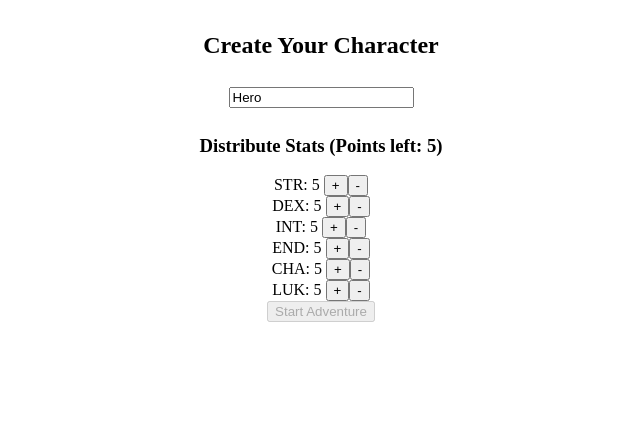
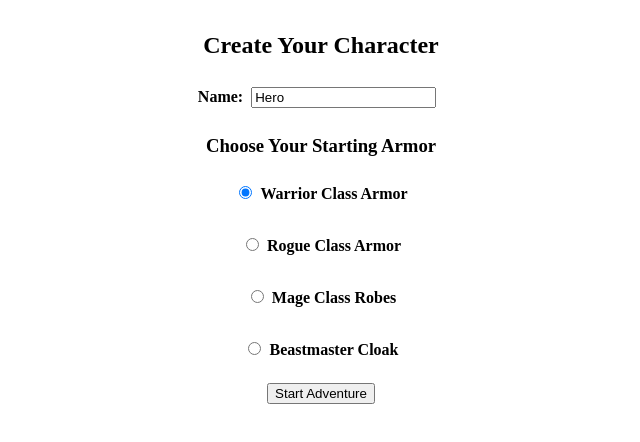
Before and after one commit to RainySunsetGod/mySite, a React (Vite) app in the folder adventure-evolution/: page / in a window 1280 px wide. Shown: the top 442 px of the page, without its empty margins (319-959 px from the left). Built offline with nearby package versions, Linux system fonts and the light colour scheme.

Commit message:
inventory and stat allotments

```diff
--- /dev/null
+++ b/adventure-evolution/src/components/Inventory.tsx
@@ -0,0 +1,38 @@
+import type { Player } from "../state/player";
+import { getContent } from "../data/library";
+
+type Props = {
+  player: Player;
+  onClose: () => void;
+};
+
+export default function InventoryScreen({ player, onClose }: Props) {
+  const items = player.inventory.map(getContent).filter(Boolean);
+
+  return (
+    <div style={{ padding: "2rem", textAlign: "center" }}>
+      <h2>Your Inventory</h2>
+
+      {items.length === 0 ? (
+        <p>Your bag is empty.</p>
+      ) : (
+        <ul style={{ listStyle: "none", padding: 0 }}>
+          {items.map((item) => (
+            <li key={item!.id} style={{ margin: "0.5rem 0" }}>
+              <strong>{item!.name}</strong> ({item!.type})
+              {item?.special && (
+                <div style={{ fontSize: "0.8rem", color: "gray" }}>
+                  {item.special}
+                </div>
+              )}
+            </li>
+          ))}
+        </ul>
+      )}
+
+      <button onClick={onClose} style={{ marginTop: "1rem" }}>
+        Close
+      </button>
+    </div>
+  );
+}
--- a/adventure-evolution/src/data/library/armor.ts
+++ b/adventure-evolution/src/data/library/armor.ts
@@ -14,4 +14,42 @@ export const ARMORS: ContentItem[] = [
         defenseBoost: 1,
         special: "Reduce spell cost",
     },
+
+    // ✅ Starting class armors:
+    {
+        id: "armor_warrior",
+        name: "Warrior Class Armor",
+        type: "Armor",
+        defenseBoost: 5,
+        statModifiers: { STR: 2, END: 1 },
+        skills: ["slash"],
+        tags: ["starter", "class"],
+    },
+    {
+        id: "armor_rogue",
+        name: "Rogue Class Armor",
+        type: "Armor",
+        defenseBoost: 3,
+        statModifiers: { DEX: 2, LUK: 1 },
+        skills: ["backstab"],
+        tags: ["starter", "class"],
+    },
+    {
+        id: "armor_mage_class",
+        name: "Mage Class Robes",
+        type: "Armor",
+        defenseBoost: 2,
+        statModifiers: { INT: 3 },
+        skills: ["fireball"],
+        tags: ["starter", "class"],
+    },
+    {
+        id: "armor_beastmaster",
+        name: "Beastmaster Cloak",
+        type: "Armor",
+        defenseBoost: 2,
+        statModifiers: { CHA: 2, STR: 1 },
+        skills: ["pet_rally"],
+        tags: ["starter", "class"],
+    },
 ];
--- a/adventure-evolution/src/modules/CharacterCreation.tsx
+++ b/adventure-evolution/src/modules/CharacterCreation.tsx
@@ -1,60 +1,72 @@
 import { useState } from "react";
 import type { Player } from "../state/player";
 import { DEFAULT_PLAYER } from "../state/player";
+import { listByType } from "../data/library";
+import type { ContentItem } from "../data/library/types";
 
 type Props = {
   onCreate: (player: Player) => void;
 };
 
+// Fetch only armors tagged as "starter"
+const STARTING_ARMORS: ContentItem[] = listByType("Armor").filter(
+  (item) => item.tags?.includes("starter")
+);
+
 export default function CharacterCreation({ onCreate }: Props) {
   const [name, setName] = useState("Hero");
-  const [stats, setStats] = useState({
-    STR: 5,
-    DEX: 5,
-    INT: 5,
-    END: 5,
-    CHA: 5,
-    LUK: 5,
-  });
-  const [points, setPoints] = useState(5);
-
-  type StatKey = keyof typeof stats;
-
-  const adjustStat = (key: StatKey, delta: number) => {
-    if (delta > 0 && points <= 0) return;
-    if (stats[key] + delta < 1) return;
-
-    setStats({ ...stats, [key]: stats[key] + delta });
-    setPoints(points - delta);
-  };
+  const [selectedArmorId, setSelectedArmorId] = useState(STARTING_ARMORS[0]?.id || "");
 
   const handleCreate = () => {
-    onCreate({
+    const newPlayer: Player = {
       ...DEFAULT_PLAYER,
       name,
-      stats,
-    });
+      gearView: {
+        ...DEFAULT_PLAYER.gearView,
+        Armor: [selectedArmorId],
+      },
+      inventory: [...DEFAULT_PLAYER.inventory, selectedArmorId],
+    };
+
+    onCreate(newPlayer);
   };
 
   return (
     <div style={{ textAlign: "center", marginTop: "2rem" }}>
       <h2>Create Your Character</h2>
-      <input
-        value={name}
-        onChange={(e) => setName(e.target.value)}
-        style={{ margin: "0.5rem" }}
-      />
 
-      <h3>Distribute Stats (Points left: {points})</h3>
-      {(Object.keys(stats) as StatKey[]).map((key) => (
-        <div key={key}>
-          {key}: {stats[key]}{" "}
-          <button onClick={() => adjustStat(key, +1)}>+</button>
-          <button onClick={() => adjustStat(key, -1)}>-</button>
+      <label>
+        <strong>Name:</strong>
+        <input
+          value={name}
+          onChange={(e) => setName(e.target.value)}
+          style={{ margin: "0.5rem" }}
+        />
+      </label>
+
+      <h3>Choose Your Starting Armor</h3>
+      {STARTING_ARMORS.map((armor) => (
+        <div key={armor.id} style={{ margin: "1rem", padding: "0.5rem" }}>
+          <label>
+            <input
+              type="radio"
+              name="startingArmor"
+              value={armor.id}
+              checked={selectedArmorId === armor.id}
+              onChange={() => setSelectedArmorId(armor.id)}
+              style={{ marginRight: "0.5rem" }}
+            />
+            <strong>{armor.name}</strong>
+          </label>
+          {armor.description && (
+            <p style={{ fontSize: "0.9rem", marginTop: "0.25rem" }}>
+              {armor.description}
+            </p>
+          )}
         </div>
       ))}
 
-      <button disabled={points > 0} onClick={handleCreate}>
+      <button onClick={handleCreate} disabled={!selectedArmorId}>
         Start Adventure
       </button>
     </div>
--- a/adventure-evolution/src/modules/Landing.tsx
+++ b/adventure-evolution/src/modules/Landing.tsx
@@ -6,9 +6,18 @@ type Props = {
   setPlayer: (p: Player) => void;
   onEnterCombat: () => void;
   onEnterShop: () => void;
+  onEnterTrainer: () => void;
+  onEnterInventory: () => void; // ✅ NEW
 };
 
-export default function Landing({ player, setPlayer, onEnterCombat, onEnterShop }: Props) {
+export default function Landing({
+  player,
+  setPlayer,
+  onEnterCombat,
+  onEnterShop,
+  onEnterTrainer,
+  onEnterInventory, // ✅ NEW
+}: Props) {
   const handleHeal = () => {
     const healed = fullHeal(player);
     setPlayer(healed);
@@ -28,8 +37,16 @@ export default function Landing({ player, setPlayer, onEnterCombat, onEnterShop
         Visit Shop
       </button>
 
+      <button onClick={onEnterTrainer} style={{ margin: "0.5rem" }}>
+        Visit Stat Trainer
+      </button>
+
       <button onClick={onEnterCombat} style={{ margin: "0.5rem" }}>
         Go Adventuring
+      </button>
+
+      <button onClick={onEnterInventory} style={{ margin: "0.5rem" }}>
+        View Inventory
       </button>
     </div>
   );
--- /dev/null
+++ b/adventure-evolution/src/modules/StatTrainer.tsx
@@ -0,0 +1,66 @@
+// src/modules/StatTrainer.tsx
+import { useState } from "react";
+import type { Player, CoreStats } from "../state/player";
+import { allocatePlayerStats } from "../utils/statTrainer";
+import { saveProgress } from "../utils/game";
+
+type Props = {
+    player: Player;
+    setPlayer: (p: Player) => void;
+    onExit: () => void;
+};
+
+export default function StatTrainer({ player, setPlayer, onExit }: Props) {
+    const [allocation, setAllocation] = useState({
+        STR: 0,
+        DEX: 0,
+        INT: 0,
+        END: 0,
+        CHA: 0,
+        LUK: 0,
+    });
+
+    const totalAllocated = Object.values(allocation).reduce((sum, val) => sum + val, 0);
+    const pointsLeft = player.unspentPoints - totalAllocated;
+
+    const adjustStat = (key: keyof typeof allocation, delta: number) => {
+        if (delta > 0 && pointsLeft <= 0) return;
+        if (allocation[key] + delta < 0) return;
+
+        setAllocation({ ...allocation, [key]: allocation[key] + delta });
+    };
+
+    const confirm = () => {
+        try {
+            const updated = allocatePlayerStats(player, allocation);
+            setPlayer(updated);
+            saveProgress(updated);
+            onExit();
+        } catch (err) {
+            alert((err as Error).message);
+        }
+    };
+
+    return (
+        <div style={{ textAlign: "center", paddingTop: "2rem" }}>
+            <h2>Stat Trainer</h2>
+            <p>Unspent Points: {pointsLeft}</p>
+
+            {Object.entries(allocation).map(([key, value]) => (
+                <div key={key}>
+                    {key}: {player.stats[key as keyof Player["stats"]]} + {value}
+                    <button onClick={() => adjustStat(key as keyof CoreStats, 1)}>+</button>
+                    <button onClick={() => adjustStat(key as keyof CoreStats, -1)}>-</button>
+
+                </div>
+            ))}
+
+            <button disabled={pointsLeft !== 0} onClick={confirm} style={{ marginTop: "1rem" }}>
+                Confirm Allocation
+            </button>
+            <button onClick={onExit} style={{ marginLeft: "1rem" }}>
+                Cancel
+            </button>
+        </div>
+    );
+}
--- a/adventure-evolution/src/state/player.ts
+++ b/adventure-evolution/src/state/player.ts
@@ -32,6 +32,7 @@ export type Player = {
 
   // Trainable stats
   stats: CoreStats;
+  unspentPoints: number; // NEW: Track points awaiting allocation
 
   // Inventory system
   inventory: string[];
@@ -42,6 +43,7 @@ export type Player = {
   usage: Record<string, number>;
   materials: Record<string, number>;
 };
+
 
 export const DEFAULT_PLAYER: Player = {
   name: "Hero",
@@ -56,13 +58,15 @@ export const DEFAULT_PLAYER: Player = {
   maxSp: 30,
 
   stats: {
-    STR: 5,
-    DEX: 5,
-    INT: 5,
-    END: 5,
-    CHA: 5,
-    LUK: 5,
+    STR: 0,
+    DEX: 0,
+    INT: 0,
+    END: 0,
+    CHA: 0,
+    LUK: 0,
   },
+
+  unspentPoints: 5, // NEW: Based on level
 
   inventory: ["sword_iron", "spell_fireball", "pet_fireling"],
 
@@ -79,3 +83,39 @@ export const DEFAULT_PLAYER: Player = {
   usage: {},
   materials: {},
 };
+
+export function allocatePlayerStats(
+  player: Player,
+  allocation: Partial<CoreStats>
+): Player {
+  const pointsToSpend = Object.values(allocation).reduce((sum, val) => sum + (val || 0), 0);
+
+  if (pointsToSpend > player.unspentPoints) {
+    throw new Error(`Trying to spend ${pointsToSpend}, but only ${player.unspentPoints} available`);
+  }
+
+  const updatedStats: CoreStats = {
+    STR: player.stats.STR + (allocation.STR || 0),
+    DEX: player.stats.DEX + (allocation.DEX || 0),
+    INT: player.stats.INT + (allocation.INT || 0),
+    END: player.stats.END + (allocation.END || 0),
+    CHA: player.stats.CHA + (allocation.CHA || 0),
+    LUK: player.stats.LUK + (allocation.LUK || 0),
+  };
+
+  return {
+    ...player,
+    stats: updatedStats,
+    unspentPoints: player.unspentPoints - pointsToSpend,
+  };
+}
+
+export function levelUp(player: Player): Player {
+  const newLevel = player.level + 1;
+
+  return {
+    ...player,
+    level: newLevel,
+    unspentPoints: player.unspentPoints + 5,
+  };
+}
--- /dev/null
+++ b/adventure-evolution/src/utils/statTrainer.ts
@@ -0,0 +1,41 @@
+import type { Player, CoreStats } from "../state/player";
+
+/**
+ * Allocate stat points for a player.
+ */
+export function allocatePlayerStats(
+  player: Player,
+  allocation: Partial<CoreStats>
+): Player {
+  const totalSpent = Object.values(allocation).reduce((sum, val) => sum + (val || 0), 0);
+
+  if (totalSpent > player.unspentPoints) {
+    throw new Error(`Trying to spend ${totalSpent}, but only ${player.unspentPoints} available`);
+  }
+
+  const newStats: CoreStats = {
+    STR: player.stats.STR + (allocation.STR || 0),
+    DEX: player.stats.DEX + (allocation.DEX || 0),
+    INT: player.stats.INT + (allocation.INT || 0),
+    END: player.stats.END + (allocation.END || 0),
+    CHA: player.stats.CHA + (allocation.CHA || 0),
+    LUK: player.stats.LUK + (allocation.LUK || 0),
+  };
+
+  return {
+    ...player,
+    stats: newStats,
+    unspentPoints: player.unspentPoints - totalSpent,
+  };
+}
+
+/**
+ * Level up and grant 5 new stat points.
+ */
+export function levelUpPlayer(player: Player): Player {
+  return {
+    ...player,
+    level: player.level + 1,
+    unspentPoints: player.unspentPoints + 5,
+  };
+}
--- a/adventure-evolution/src/utils/stats.ts
+++ b/adventure-evolution/src/utils/stats.ts
@@ -27,9 +27,9 @@ export function calculateStats(entity: { level: number; stats: CoreStats }): Der
   const mp = 20 + INT * 5 + entity.level * 2;
   const sp = 30 + DEX * 3 + entity.level * 2;
 
-  const meleeAttack = STR * 1.5 + entity.level;
+  const meleeAttack = STR * 2 + entity.level;
   const rangedAttack = DEX * 1.5 + entity.level;
-  const magicAttack = INT * 1.5 + entity.level;
+  const magicAttack = INT * 1.2 + entity.level;
 
   const critChance = LUK * 0.5 + DEX * 0.2;
   const petPower = CHA * 2;
```
Also changed, not shown: adventure-evolution/src/App.tsx (+25 -3 lines), adventure-evolution/src/data/library/types.ts (+10 -1 lines). Lines whose indentation alone changed are shown as unchanged.
